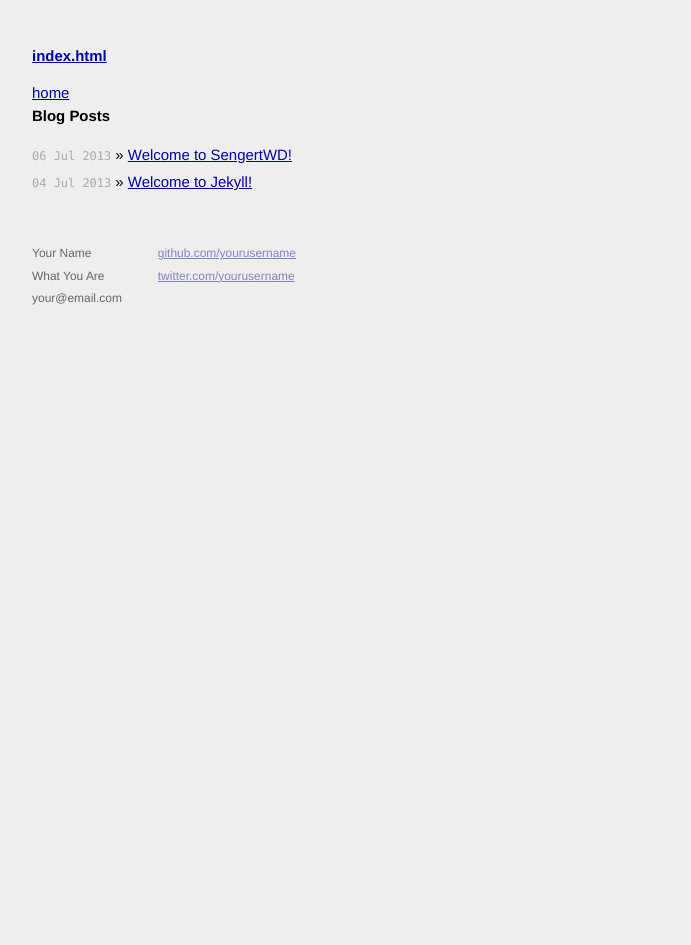
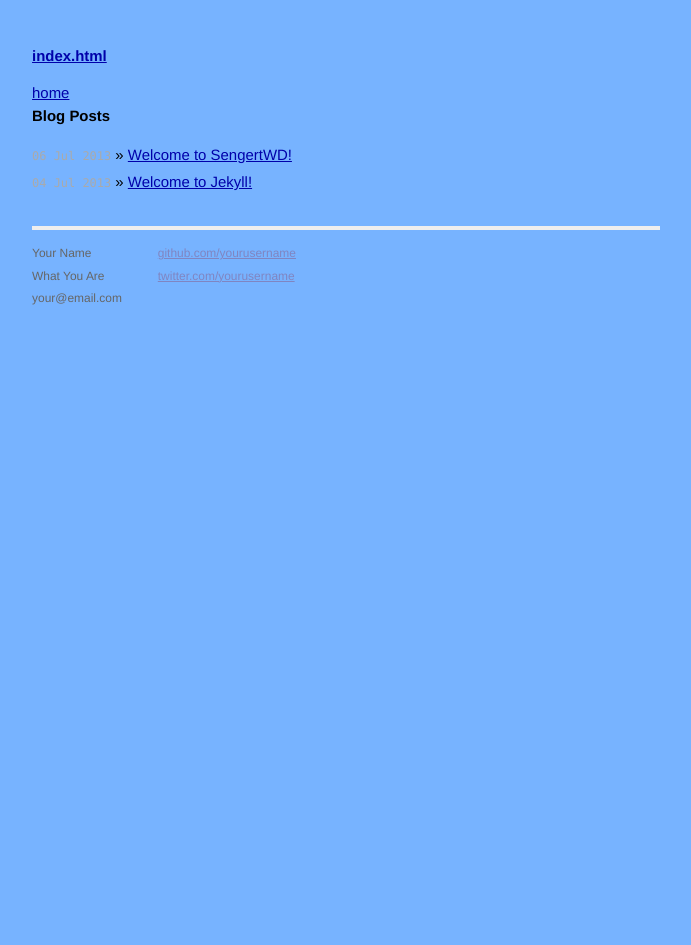
Before and after one commit to sengertwd/jekyll-test, a Jekyll site: the page built from index.html, in a window 1280 px wide. Shown: the whole page, without its empty margins (294-985 px from the left). Built offline with Jekyll 4.4.1, drawn with Linux system fonts in a browser that asks for light colours.

Commit message:
Added SCSS Variable file for colors for the site

```diff
--- a/css/style.css
+++ b/css/style.css
@@ -400,4 +400,4 @@
 
 /* Literal.Number.Integer.Long */
 body {
-  background: #EEE; }
+  background: #77b3ff; }
--- /dev/null
+++ b/scss/includes/_colors.scss
@@ -0,0 +1,3 @@
+$sitebackground:#77b3ff;
+$siteheader: #6bffd9;
+$sitenav: #97ff6b;
--- a/scss/style.scss
+++ b/scss/style.scss
@@ -1,6 +1,7 @@
+@import 'includes/colors';
 @import 'includes/main';
 @import 'includes/syntax';
 
 body{
-  background: #EEE;
+  background: $sitebackground;
 }
```
